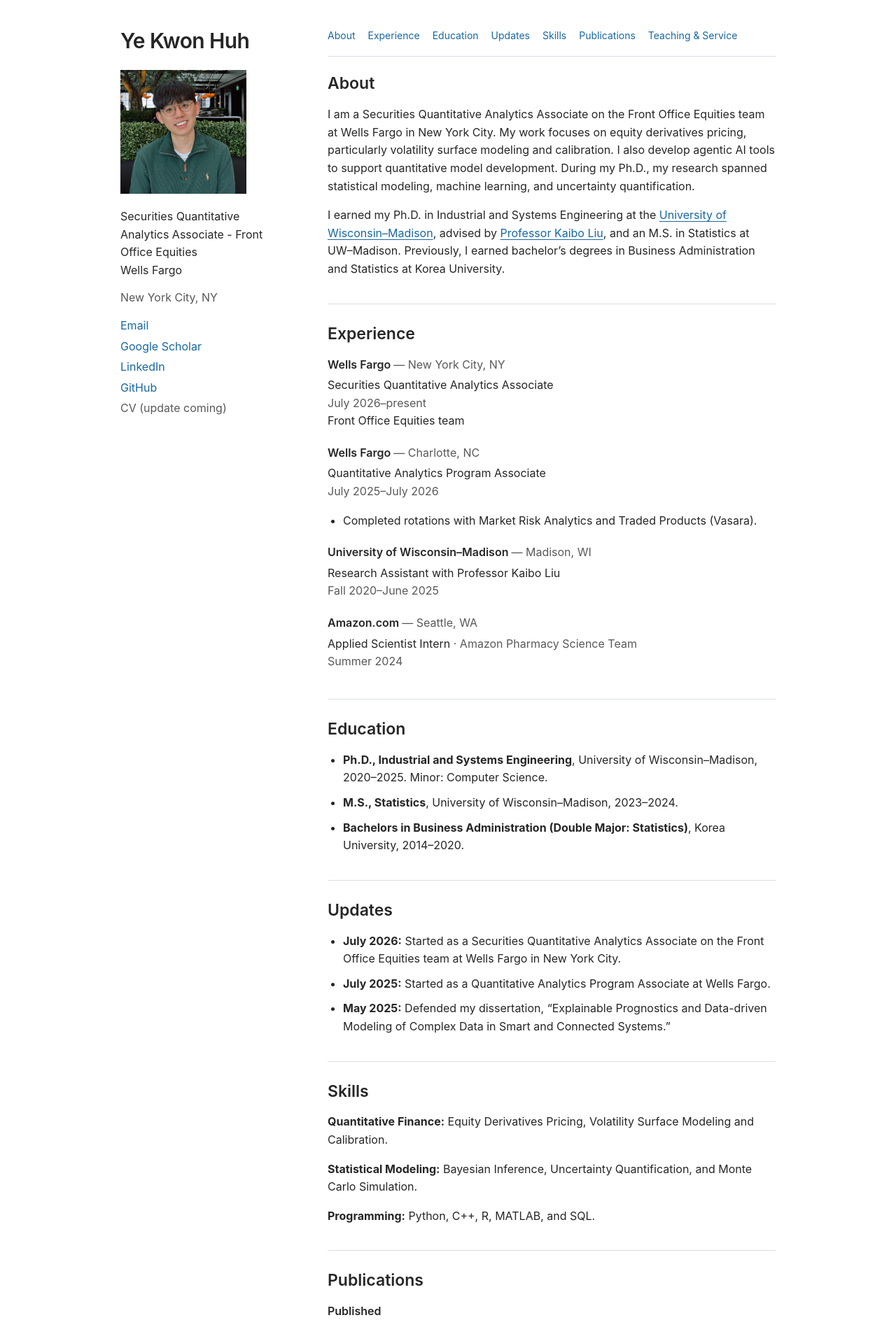
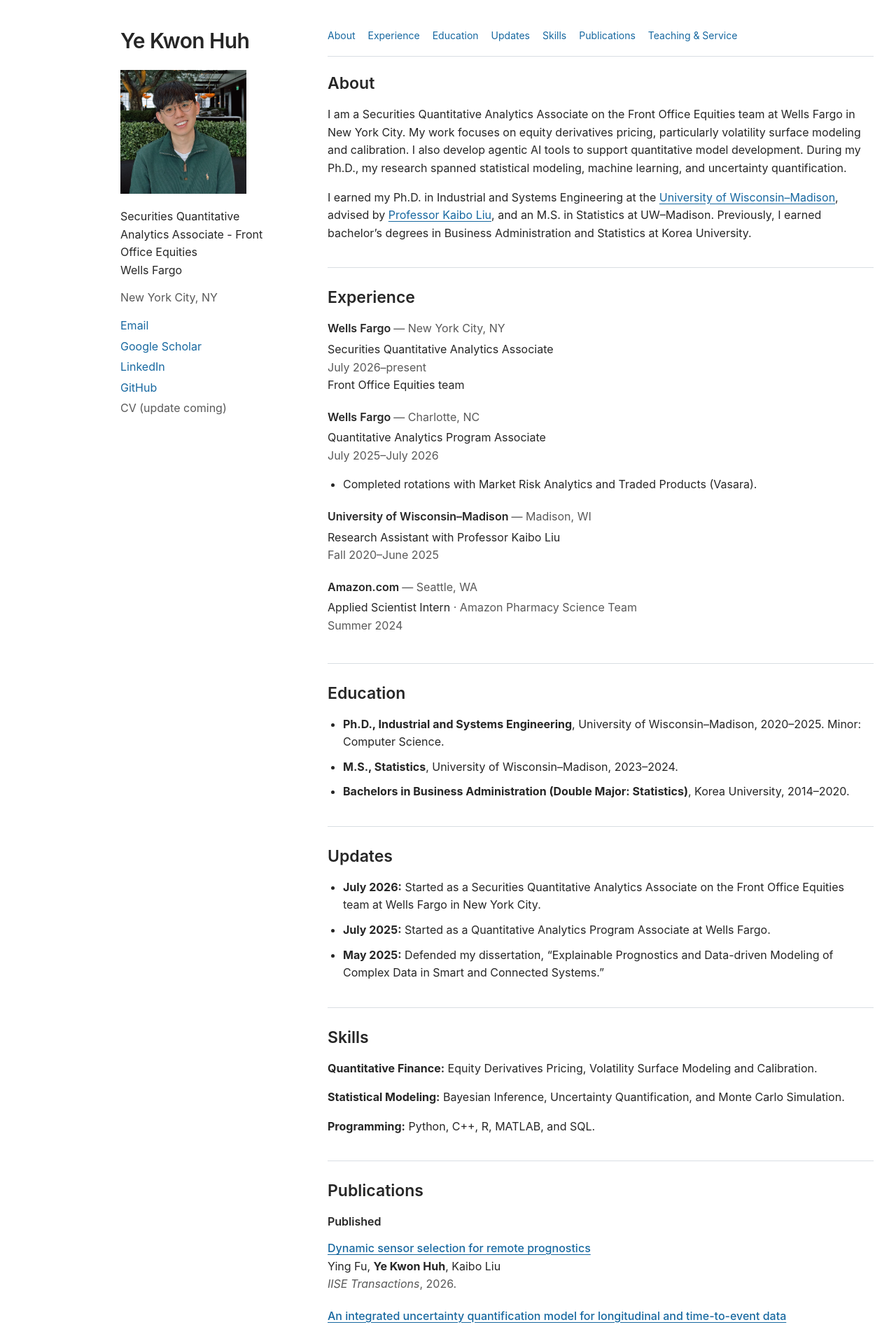
Before and after one commit to yekwonhuh/yekwonhuh.github.io, a Jekyll site: the page built from index.md, in a window 1280 px wide. Shown: the top 1897 px of the page at 70% size. Built offline with Jekyll 4.4.1, drawn with Linux system fonts in a browser that asks for light colours.

Commit message:
Widen desktop content while preserving sidebar position

```diff
--- a/assets/css/main.css
+++ b/assets/css/main.css
@@ -11,15 +11,15 @@ a:hover { text-decoration: underline; }
 a:focus-visible { outline: 2px solid #1768A0; outline-offset: 4px; }
 section p a, section li a { text-decoration: underline; text-underline-offset: 3px; }
 .page {
-  max-width: 1000px;
+  max-width: 1160px;
   padding: 40px 32px 48px;
-  margin: auto;
+  margin: 0 auto 0 max(0px, calc((100% - 1000px) / 2));
   display: grid;
-  grid-template-columns: 240px minmax(0, 640px);
+  grid-template-columns: 240px minmax(0, 800px);
   gap: 56px;
 }
 main, aside { min-width: 0; }
-main { max-width: 640px; width: 100%; }
+main { max-width: 800px; width: 100%; }
 h1 { font-size: 30px; line-height: 1.2; margin: 0 0 24px; font-weight: 600; letter-spacing: -.6px; }
 h2 { font-size: 23px; line-height: 1.3; font-weight: 600; margin: 0 0 16px; }
 h3 { font-size: 16px; font-weight: 600; margin: 0 0 12px; }
@@ -52,8 +52,8 @@ li { margin-bottom: 10px; }
 .skip-link { position: absolute; left: 20px; top: -100px; background: white; padding: 8px 12px; z-index: 1; }
 .skip-link:focus { top: 8px; }
 @media (max-width: 899px) {
-  .page { display: block; padding: 28px 20px 40px; }
-  main { margin: auto; }
+  .page { display: block; padding: 28px 20px 40px; margin: auto; }
+  main { max-width: 640px; margin: auto; }
   aside { max-width: 640px; margin: 0 auto 28px; }
   h1 { margin-bottom: 16px; }
   aside img { width: 140px; margin-bottom: 16px; }
```
